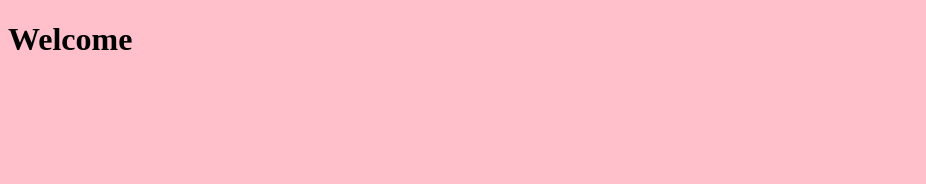
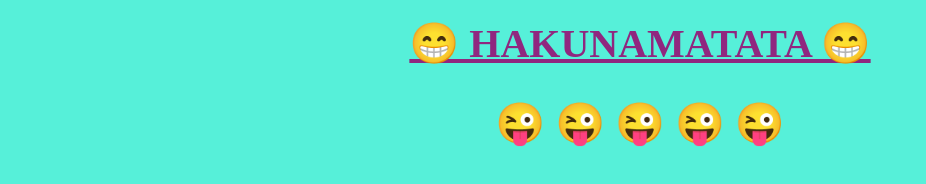
Before and after one commit to BHUVI1529/webtechno, a plain HTML site: page index.html in a window 1280 px wide. Shown: the whole page, without its empty margins (0-926 px from the left). Drawn offline with Linux system fonts and the light colour scheme.

Commit message:
first commit

```diff
--- a/index.html
+++ b/index.html
@@ -3,9 +3,14 @@
 <head>
     <meta charset="UTF-8">
     <meta name="viewport" content="width=device-width, initial-scale=1.0">
-    <title>Document</title>
+    <title>Home Page</title>
 </head>
-<body bgcolor="pink">
-    <h1>Welcome </h1>
+<body style="background-color: rgba(30, 236, 205, 0.748); text-align: center; margin: 0; padding: 0;">
+    <h1 style="color: rgb(144, 39, 127); font-size: 250%; margin: 20px 0 0 0;">
+        <u>
+            &#128513; HAKUNAMATATA &#128513;
+        </u>
+    </h1>
+    <h2 style="text-align: center; font-size: 250%;">&#128540; &#128540; &#128540; &#128540; &#128540;</h2>
 </body>
 </html>
```
